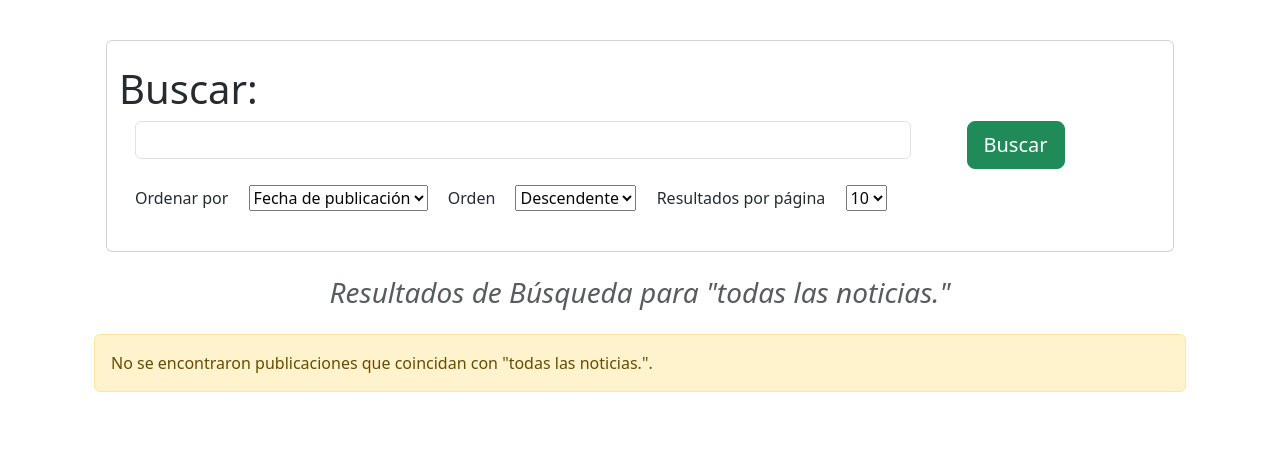
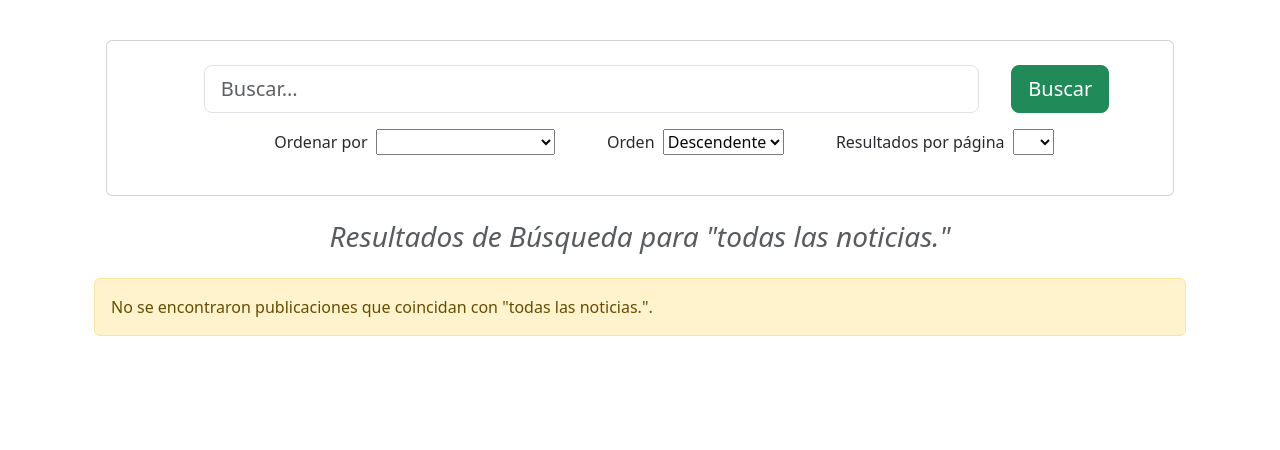
Before and after one commit to Enzostik/Blog_Informatorio2025, a Django app: page /noticias/buscar/ in a window 1280 px wide. Shown: the part 56-506 px from the top of the page. Run offline with Django 5.2, Linux system fonts and the light colour scheme; data that the repository does not hold is empty.

Commit message:
Opciones en el buscador
Se configuraron las opciones de búsqueda de noticias.

```diff
--- a/blog/apps/news/views.py
+++ b/blog/apps/news/views.py
@@ -40,7 +40,6 @@
 #     return render(request, 'noticias/search_results.html', {'query': query, 'results': results})
 
 def search_results(request:HttpRequest):
-    not_found = False
     # Obtener los parámetros de busqueda
     query = request.GET.get('q', None)
     order = ["-", ""][int(request.GET.get('ord', 0))]
@@ -49,7 +48,7 @@
     if attribute == '' or not hasattr(Publication, attribute):
         attribute = 'creation_date'
     # Definir que página visualizar y cuantas noticias por página
-    quantity = request.GET.get('qty', 15)
+    quantity = request.GET.get('qty', 15) or 15
     page=request.GET.get('page', 1)
     search_order = order+attribute
     results = []
@@ -63,7 +62,7 @@
         results = Publication.objects.all().order_by(search_order)
     if len(category) > 0:
         # Filtrar por categorías seleccionadas
-        results = Publication.objects.filter(category__in = category)
+        results = results.filter(category__in = category)
     if results.exists():
         results = news_paginator(results, page, quantity)
     # Lista de categorías para poner los botones en el buscador
--- a/blog/templates/noticias/_news_list.html
+++ b/blog/templates/noticias/_news_list.html
@@ -27,5 +27,4 @@
         </div>
     </div>
 </div>
-</div>
 {% endfor %}
--- a/blog/templates/noticias/search_results.html
+++ b/blog/templates/noticias/search_results.html
@@ -8,18 +8,17 @@
 <div class="container mt-4">
     <div class="container">
         <div class="col g-3 py-4 card"  style="opacity: 0.97;">
-            <div class="container">
-                <h1>Buscar:</h2>
-                <div class="row row-cols-2">
-                    <div class="col-9 mx-3">
-                        <input class="form-control mb-3 w-100" id="key-word" type="text" value="{% if query != 'todas las noticias.' %}{{ query }}{% endif %}"">
+            <div class="container text-center">
+                <div class='row justify-content-center'>
+                    <div class="col-9 mx-1">
+                        <input class="form-control form-control-lg mb-3" id="key-word" type="text" placeholder="Buscar..." value="">
                     </div>
-                    <div class="col-1 mx-3">
+                    <div class="col-1 mx-1">
                         <button class="btn btn-lg btn-success mb-3" onclick="updateUrl()" type="button">Buscar</button>
                     </div>
                 </div>
-                <div classs="container">
-                    <label class="mx-3" for="attribute">Ordenar por</label>
+                <div classs="row">
+                    <label class="mx-5 me-1" for="attribute">Ordenar por</label>
                     <select class="form-select-md mb-3" name="attribute" id="attribute">
                         <option value="creation_date">Fecha de publicación</option>
                         <option value="last_update">Última actualización</option>
@@ -27,12 +26,12 @@
                         <option value="author">Autor</option>
                         <option value="category">Categoría</option>
                     </select>
-                    <label class="mx-3" for="order">Orden</label>
+                    <label class="mx-5 me-1" for="order">Orden</label>
                     <select class="form-select-md mb-3" name="order" id="order">
                         <option value="0">Descendente</option>
                         <option value="1">Ascendente</option>
                     </select>
-                    <label class="mx-3" for="quantity">Resultados por página</label>
+                    <label class="mx-5 me-1" for="quantity">Resultados por página</label>
                     <select class="form-select-md mb-3" name="quantity" id="quantity">
                         <option value="6">6</option>
                         <option value="10" selected>10</option>
```
Also changed, not shown: blog/static/js/buscadorPartidas.js (+46 -12 lines), blog/templates/user/profile.html (+9 -0 lines). Lines whose indentation alone changed are shown as unchanged.
